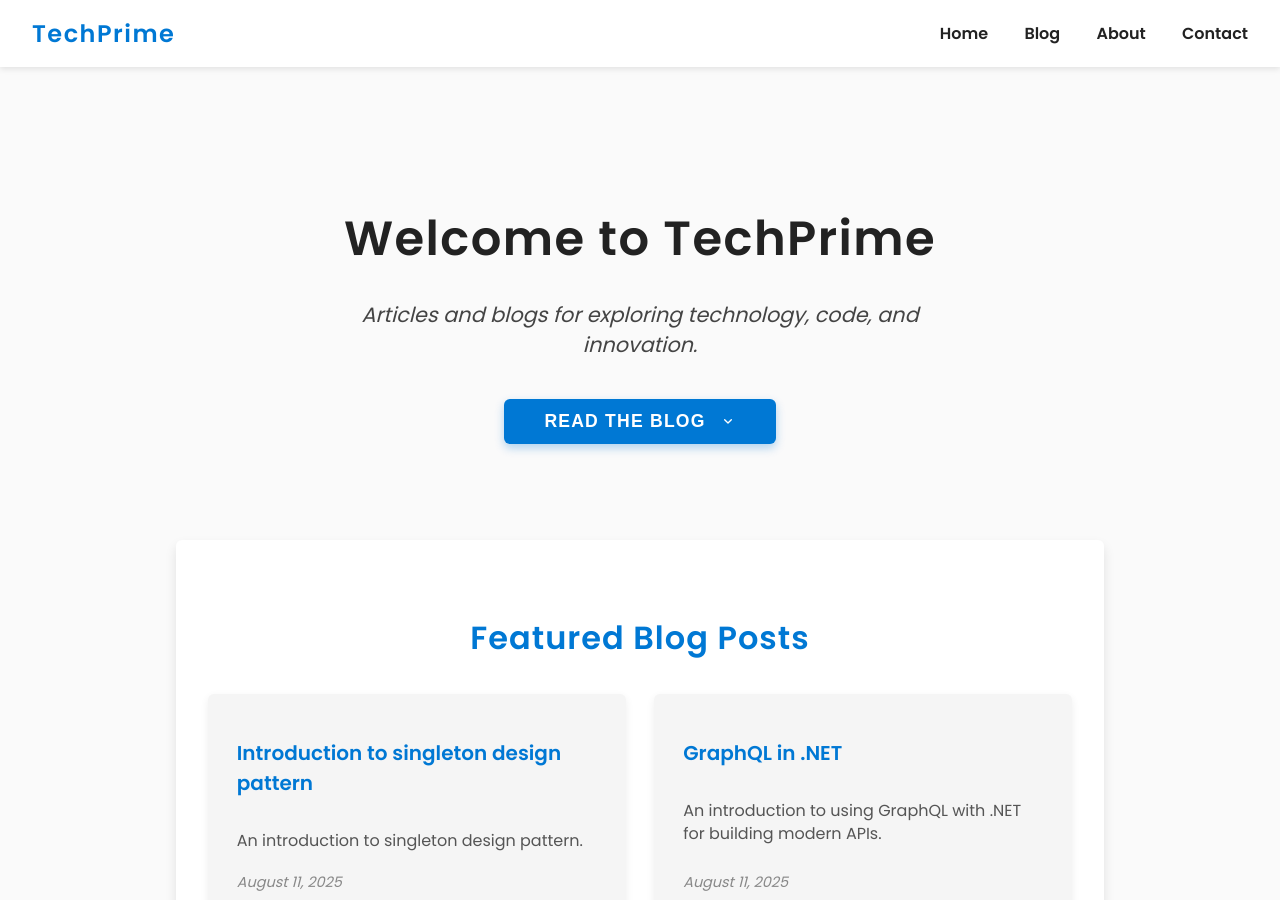
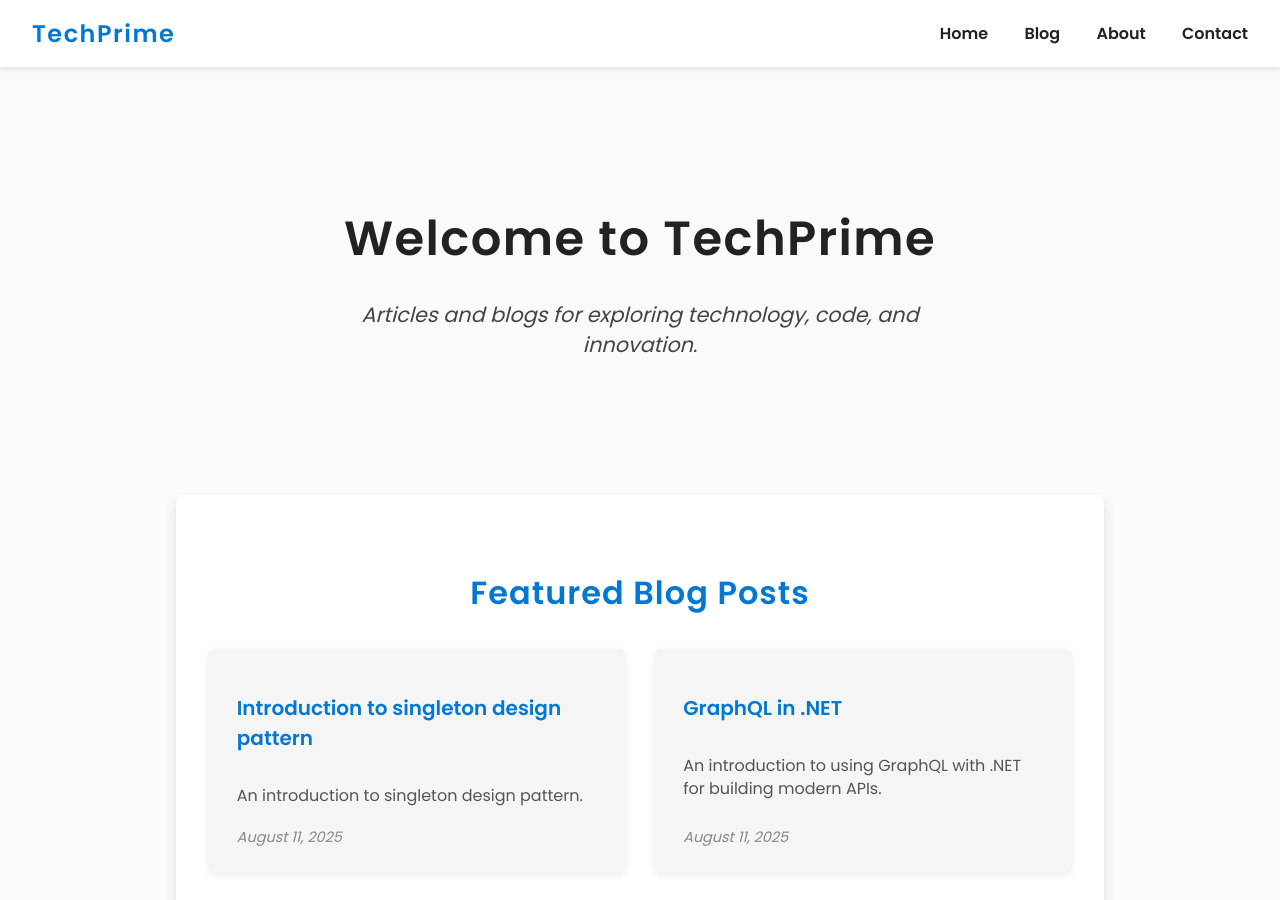
Before and after one commit to techprimelabs/techprimelabs.github.io, a Jekyll site: the page built from index.md, in a window 1280 px wide and 900 px high. Built offline with Jekyll 4.4.1, drawn with Linux system fonts in a browser that asks for light colours.

Commit message:
Removing the button

```diff
--- a/index.md
+++ b/index.md
@@ -6,12 +6,6 @@ title: Welcome
 <section class="hero" id="home" tabindex="0" aria-label="Welcome section">
   <h1>Welcome to TechPrime</h1>
   <p><em>Articles and blogs for exploring technology, code, and innovation.</em></p>
-  <button class="btn-primary" onclick="document.getElementById('blog').scrollIntoView({behavior:'smooth'})" aria-label="Scroll to Blog section">
-    Read the Blog
-    <svg viewBox="0 0 24 24" aria-hidden="true" focusable="false" style="width:16px; height:16px; fill:none; stroke-width:2; stroke-linecap:round; stroke-linejoin:round; stroke:white; vertical-align:middle; margin-left:6px;">
-      <path d="M7 10l5 5 5-5" />
-    </svg>
-  </button>
 </section>
 
 <section class="featured-blogs" id="blog" aria-label="Featured blog posts">
```
